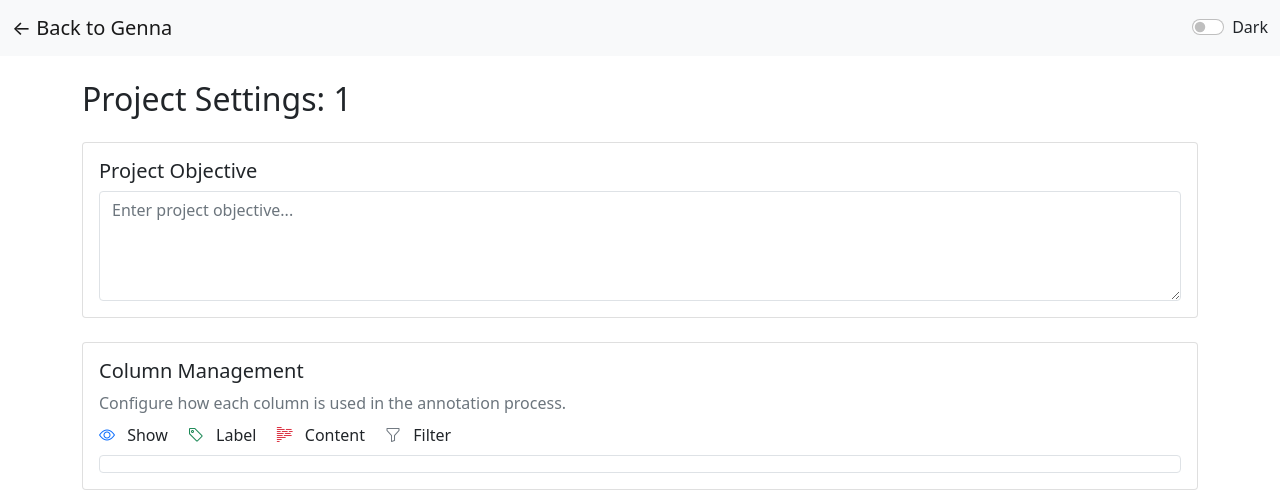
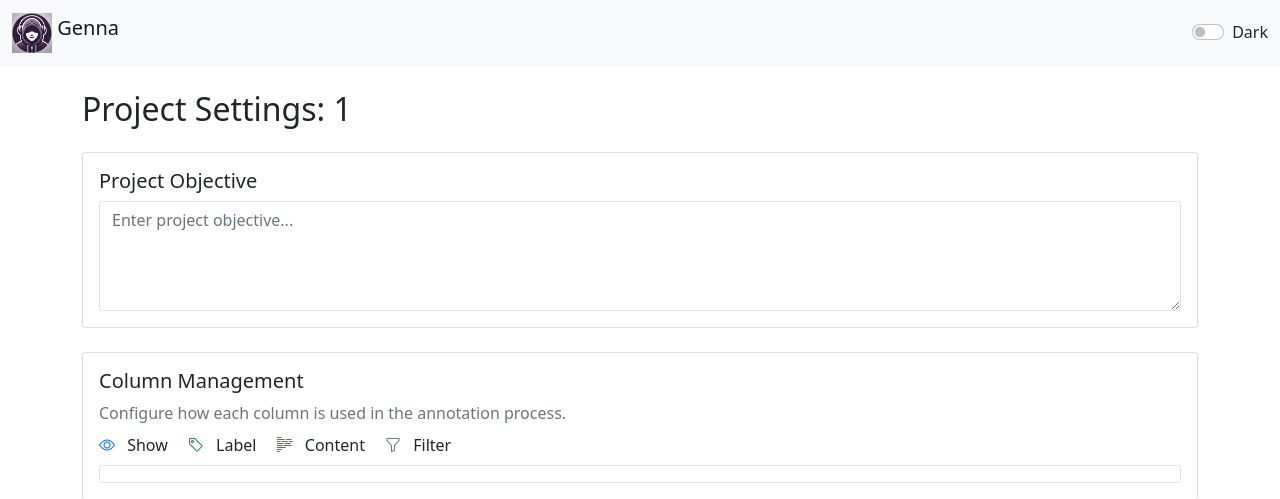
Before and after one commit to md-experiments/genna3, a Flask app: page /settings/1 in a window 1280 px wide. Shown: the top 499 px of the page. Run offline with Flask 3, Linux system fonts and the light colour scheme; some libraries are stand-ins or nearby versions.

Commit message:
Update READ.ME, logo and favicon

```diff
--- a/templates/index.html
+++ b/templates/index.html
@@ -3,6 +3,7 @@
 <head>
     <meta charset="UTF-8">
     <meta name="viewport" content="width=device-width, initial-scale=1.0">
+    <link rel="icon" href="{{ url_for('static', filename='favicon.ico') }}" type="image/x-icon">
     <title>Genna</title>
     <link rel="stylesheet" href="https://cdn.jsdelivr.net/npm/bootstrap@5.1.3/dist/css/bootstrap.min.css">
     <link rel="stylesheet" href="https://cdn.jsdelivr.net/npm/bootstrap-icons@1.7.2/font/bootstrap-icons.css">
@@ -11,7 +12,10 @@
 <body data-project="{{ project }}">
     <nav class="navbar navbar-expand-lg navbar-light bg-light">
         <div class="container-fluid">
-            <a class="navbar-brand" href="/">Genna</a>
+            <a class="navbar-brand" href="/">
+                <img src="{{ url_for('static', filename='logo.png') }}" width="40" height="40" class="d-inline-block align-top" alt="">
+                Genna
+              </a>
             <div class="d-flex">
                 <a href="/settings/{{ project }}" class="btn btn-outline-secondary me-2">Settings</a>
                 <div class="form-check form-switch ms-2">
--- a/templates/projects.html
+++ b/templates/projects.html
@@ -3,6 +3,7 @@
 <head>
     <meta charset="UTF-8">
     <meta name="viewport" content="width=device-width, initial-scale=1.0">
+    <link rel="icon" href="{{ url_for('static', filename='favicon.ico') }}" type="image/x-icon">
     <title>Genna - Projects</title>
     <link rel="stylesheet" href="https://cdn.jsdelivr.net/npm/bootstrap@5.1.3/dist/css/bootstrap.min.css">
     <link rel="stylesheet" href="https://cdn.jsdelivr.net/npm/bootstrap-icons@1.7.2/font/bootstrap-icons.css">
@@ -11,7 +12,10 @@
 <body>
     <nav class="navbar navbar-expand-lg navbar-light bg-light">
         <div class="container-fluid">
-            <a class="navbar-brand" href="/">Genna</a>
+            <a class="navbar-brand" href="/">
+                <img src="{{ url_for('static', filename='logo.png') }}" width="40" height="40" class="d-inline-block align-top" alt="">
+                Genna
+              </a>
             <div class="d-flex">
                 <div class="form-check form-switch ms-2">
                     <input class="form-check-input mode-switch" type="checkbox" id="modeSwitch">
--- a/templates/settings.html
+++ b/templates/settings.html
@@ -4,6 +4,7 @@
 <head>
     <meta charset="UTF-8">
     <meta name="viewport" content="width=device-width, initial-scale=1.0">
+    <link rel="icon" href="{{ url_for('static', filename='favicon.ico') }}" type="image/x-icon">
     <title>Genna - Project Settings</title>
     <link rel="stylesheet" href="https://cdn.jsdelivr.net/npm/bootstrap@5.1.3/dist/css/bootstrap.min.css">
     <link rel="stylesheet" href="https://cdn.jsdelivr.net/npm/bootstrap-icons@1.7.2/font/bootstrap-icons.css">
@@ -209,7 +210,10 @@
 <body>
     <nav class="navbar navbar-expand-lg navbar-light bg-light">
         <div class="container-fluid">
-            <a class="navbar-brand" href="/">← Back to Genna</a>
+            <a class="navbar-brand" href="/">
+                <img src="{{ url_for('static', filename='logo.png') }}" width="40" height="40" class="d-inline-block align-top" alt="">
+                Genna
+            </a>
             <div class="d-flex">
                 <div class="form-check form-switch ms-2">
                     <input class="form-check-input mode-switch" type="checkbox" id="modeSwitch">
```
Also changed, not shown: README.md, static/favicon.ico, static/logo.png.
